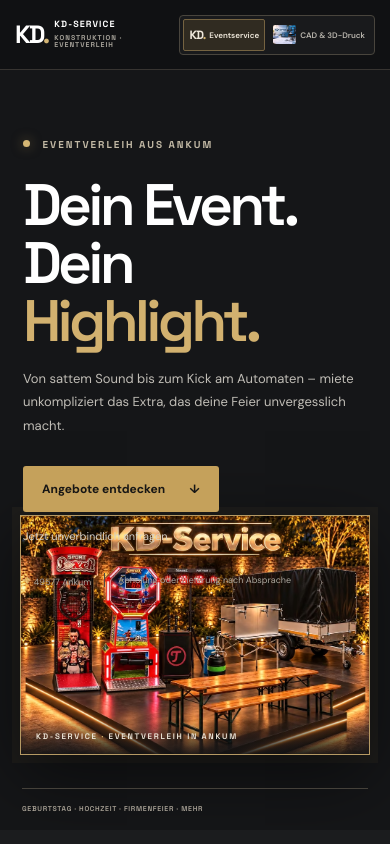
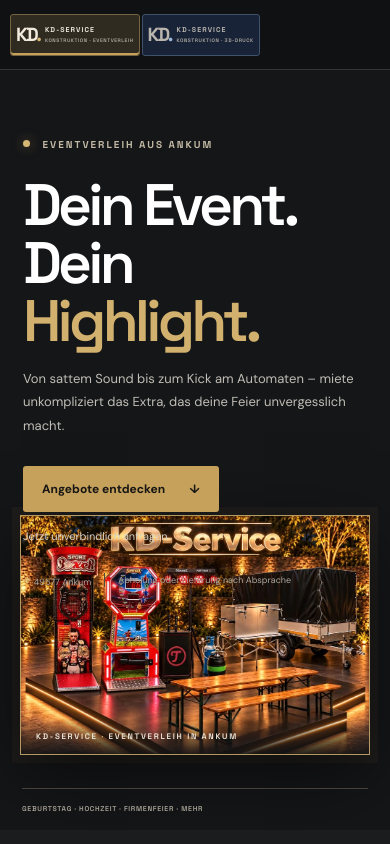
Before and after one commit to Daniel-Abend/Website-Test, a Vue app: page / in a window 390 px wide. Shown: the top 844 px of the page. Built offline with nearby package versions, Linux system fonts and the light colour scheme.

Commit message:
different switcher

```diff
--- a/src/App.vue
+++ b/src/App.vue
@@ -110,12 +110,7 @@ watch(activeService, (service) => {
 <template>
   <div class="site-shell" :class="{ 'cad-mode': activeService === 'cad' }">
     <header class="site-header">
-    <a class="brand" href="#start" aria-label="KD-Service – zur Startseite">
-      <span class="brand-mark">KD<span>.</span></span>
-      <span class="brand-name">KD-SERVICE<span>KONSTRUKTION · EVENTVERLEIH</span></span>
-    </a>
-    <nav aria-label="Hauptnavigation">
-      <div class="service-switch" role="group" aria-label="Service auswählen">
+    <div class="service-switch" role="group" aria-label="KD-Service Bereich auswählen">
       <button
         class="service-tab event-tab"
         :class="{ active: activeService === 'event' }"
@@ -123,8 +118,8 @@ watch(activeService, (service) => {
         :aria-pressed="activeService === 'event'"
         @click="activeService = 'event'"
       >
-          <span class="switch-mark">KD<span>.</span></span>
-          <span>Eventservice</span>
+        <span class="brand-mark">KD<span>.</span></span>
+        <span class="brand-name">KD-SERVICE<span>KONSTRUKTION · EVENTVERLEIH</span></span>
       </button>
       <button
         class="service-tab cad-tab"
@@ -133,10 +128,11 @@ watch(activeService, (service) => {
         :aria-pressed="activeService === 'cad'"
         @click="activeService = 'cad'"
       >
-          <img :src="imageUrl('76a791f3-9bc3-4c2b-9a71-4e0093cf7417.avif')" alt="" />
-          <span>CAD & 3D-Druck</span>
+        <span class="brand-mark">KD<span>.</span></span>
+        <span class="brand-name">KD-SERVICE<span>KONSTRUKTION · 3D-DRUCK</span></span>
       </button>
     </div>
+    <nav aria-label="Hauptnavigation">
       <template v-if="activeService === 'event'">
         <a href="#angebote">Mietangebote</a>
         <a href="#ablauf">So funktioniert’s</a>
@@ -379,7 +375,7 @@ watch(activeService, (service) => {
   </main>
 
   <footer class="site-footer">
-    <a class="brand footer-brand" href="#start"><span class="brand-mark">KD<span>.</span></span><span class="brand-name">KD-SERVICE<span>KONSTRUKTION · EVENTVERLEIH</span></span></a>
+    <span class="brand footer-brand"><span class="brand-mark">KD<span>.</span></span><span class="brand-name">KD-SERVICE<span>KONSTRUKTION · EVENTVERLEIH</span></span></span>
     <p v-if="activeService === 'event'">Eventverleih für unvergessliche Feiern.</p>
     <p v-else>Konstruktion, technische Zeichnungen & 3D-Druck.</p>
     <a href="#start">Zurück nach oben ↑</a>
--- a/src/style.css
+++ b/src/style.css
@@ -298,14 +298,33 @@ body { color: #e8e5de; background: #191a1c; }
   .contact-aside { background: #b89a5e; }
 }
 
+.site-header { gap: 24px; }
+.site-header > .service-switch { display: flex; align-items: center; gap: 10px; }
 .site-header nav { gap: 22px; }
-.service-switch { display: flex; align-items: center; gap: 4px; padding: 4px; border: 1px solid #49453d; border-radius: 4px; background: #191a1c; }
-.service-tab { display: inline-flex; align-items: center; gap: 7px; min-height: 35px; padding: 5px 9px; border: 1px solid transparent; border-radius: 2px; color: #b9b5ad; background: transparent; font: 600 10px 'DM Sans', sans-serif; white-space: nowrap; cursor: pointer; transition: background .2s, color .2s, border-color .2s; }
+.service-tab {
+  display: inline-flex;
+  align-items: center;
+  gap: 10px;
+  min-height: 52px;
+  padding: 6px 10px;
+  border: 1px solid #49453d;
+  border-radius: 3px;
+  color: #b9b5ad;
+  background: #191a1c;
+  text-align: left;
+  white-space: nowrap;
+  cursor: pointer;
+  transition: background .2s, color .2s, border-color .2s, box-shadow .2s;
+}
 .service-tab:hover { color: #fff; }
-.service-tab.active { color: #f0e9dc; border-color: #756341; background: #302b21; }
-.switch-mark { font: 700 14px 'Space Grotesk', sans-serif; letter-spacing: -1px; }
-.switch-mark span { color: #d3b474; }
-.service-tab img { width: 31px; height: 23px; object-fit: cover; object-position: center; border-radius: 2px; }
+.service-tab.active { color: #f0e9dc; border-color: #756341; background: #302b21; box-shadow: inset 0 -2px #c5a15b; }
+.service-tab .brand-mark { flex: 0 0 auto; font-size: 26px; }
+.service-tab .brand-name { font-size: 10px; text-align: left; }
+.service-tab .brand-name > span { margin-top: 4px; font-size: 7px; letter-spacing: 1.5px; }
+.event-tab .brand-mark > span { color: #d3b474; }
+.cad-tab .brand-mark > span { color: #9db8d9; }
+.cad-tab { border-color: #40516a; background: #182338; }
+.cad-tab.active { color: #e7eef8; border-color: #526782; background: #253348; box-shadow: inset 0 -2px #7896bc; }
 
 .site-shell.cad-mode {
   color: #1b293c;
@@ -319,12 +338,16 @@ body { color: #e8e5de; background: #191a1c; }
 .cad-mode .site-header { color: #f5f7fa; background: #101b2c; border-bottom-color: #2e3b4e; }
 .cad-mode .brand-name > span { color: #aab6c6; }
 .cad-mode .brand-mark > span, .cad-mode .switch-mark span { color: #b8cbe2; }
+.service-switch .event-tab .brand-mark > span { color: #d3b474; }
+.service-switch .cad-tab .brand-mark > span { color: #9db8d9; }
 .cad-mode .site-header nav { color: #d6dde7; }
 .cad-mode .site-header nav a:not(.nav-cta):hover { color: #b8cce4; }
-.cad-mode .service-switch { border-color: #455369; background: #17243a; }
 .cad-mode .service-tab { color: #bec8d7; }
+.cad-mode .event-tab { border-color: #49453d; background: #191a1c; }
+.cad-mode .cad-tab { border-color: #455369; background: #17243a; }
 .cad-mode .service-tab:hover { color: #fff; }
-.cad-mode .service-tab.active { color: #fff; border-color: #7084a0; background: #34445c; }
+.cad-mode .event-tab.active { color: #e8e2d5; border-color: #756341; background: #302b21; box-shadow: inset 0 -2px #c5a15b; }
+.cad-mode .cad-tab.active { color: #fff; border-color: #7084a0; background: #34445c; box-shadow: inset 0 -2px #94aecb; }
 .cad-mode .nav-cta { color: #122037; background: #dce5ef; }
 .cad-mode .nav-cta:hover, .cad-mode .button-primary:hover { background: #fff; }
 .cad-mode .hero { color: #f6f7f9; background: #132038; }
@@ -383,20 +406,21 @@ body { color: #e8e5de; background: #191a1c; }
   .site-header { padding-left: 4vw; padding-right: 4vw; }
   .site-header nav { gap: 12px; }
   .site-header nav > a:not(.nav-cta) { display: none; }
+  .site-header > .service-switch { gap: 5px; }
+  .service-tab { gap: 6px; padding-left: 7px; padding-right: 7px; }
+  .service-tab .brand-name { font-size: 9px; }
+  .service-tab .brand-name > span { font-size: 6px; letter-spacing: 1px; }
   .cad-service-grid { grid-template-columns: 1fr 1fr; }
   .cad-service-card:last-child { grid-column: 1 / -1; min-height: auto; }
 }
 @media (max-width: 620px) {
-  .site-header { height: auto; min-height: 70px; padding: 10px 15px; gap: 8px; }
-  .site-header .brand { gap: 6px; }
-  .site-header .brand-mark { font-size: 25px; }
-  .site-header .brand-name { font-size: 9px; }
-  .site-header .brand-name > span { font-size: 7px; letter-spacing: 1px; }
+  .site-header { height: auto; min-height: 70px; padding: 8px 10px; gap: 5px; }
+  .site-header > .service-switch { gap: 2px; }
   .site-header nav { gap: 0; }
-  .service-switch { gap: 2px; padding: 3px; }
-  .service-tab { gap: 4px; min-height: 32px; padding: 4px 5px; font-size: 8px; }
-  .switch-mark { font-size: 12px; }
-  .service-tab img { width: 23px; height: 19px; }
+  .service-tab { gap: 5px; min-height: 42px; padding: 4px 5px; }
+  .service-tab .brand-mark { font-size: 19px; }
+  .service-tab .brand-name { font-size: 7px; }
+  .service-tab .brand-name > span { max-width: 105px; font-size: 5px; letter-spacing: .55px; white-space: normal; }
   .site-header nav .nav-cta { display: none; }
   .cad-mode .cad-hero { min-height: 760px; }
   .cad-mode .cad-hero-art { top: 445px; }
```
Lines whose indentation alone changed are shown as unchanged.
